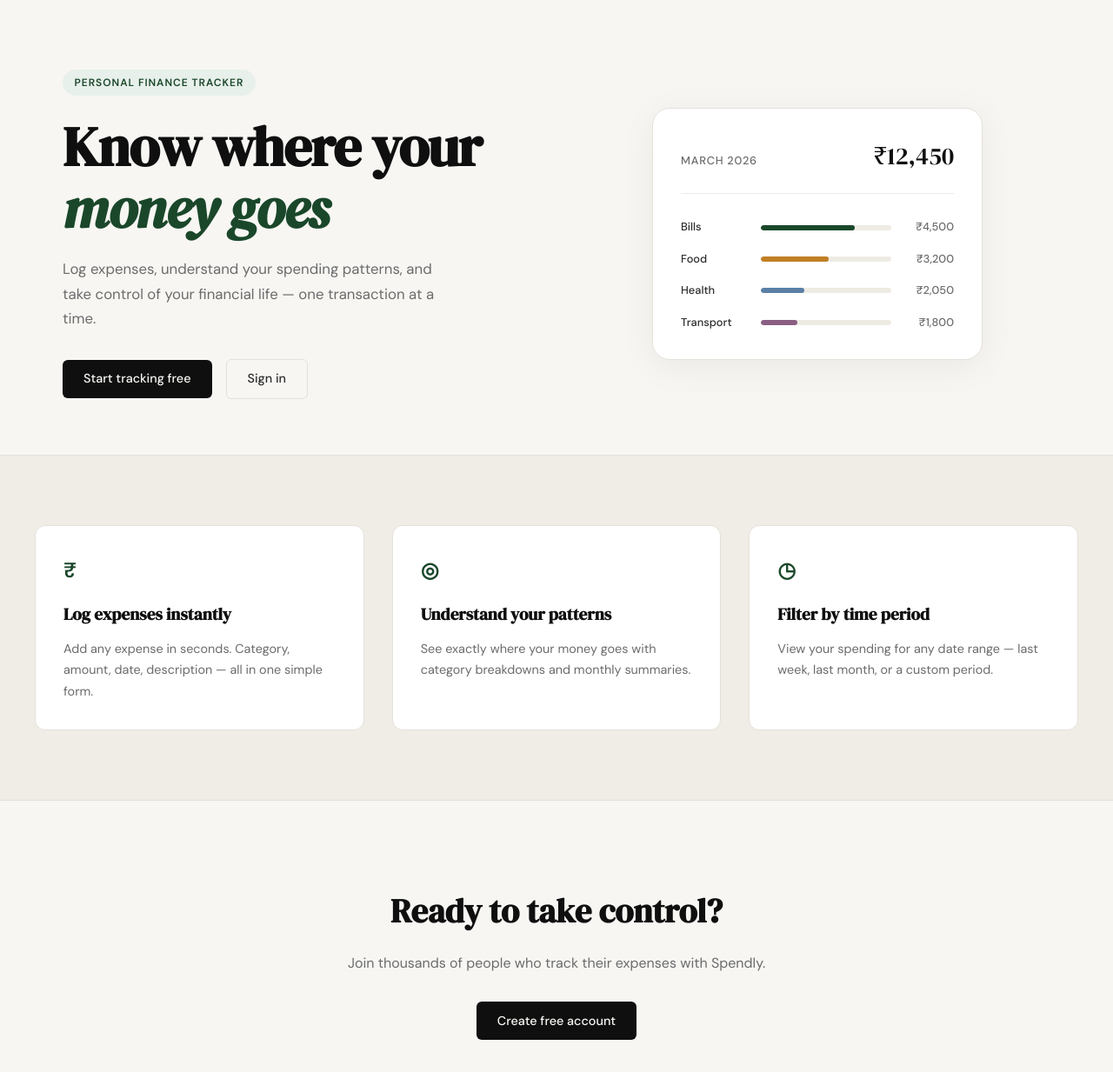
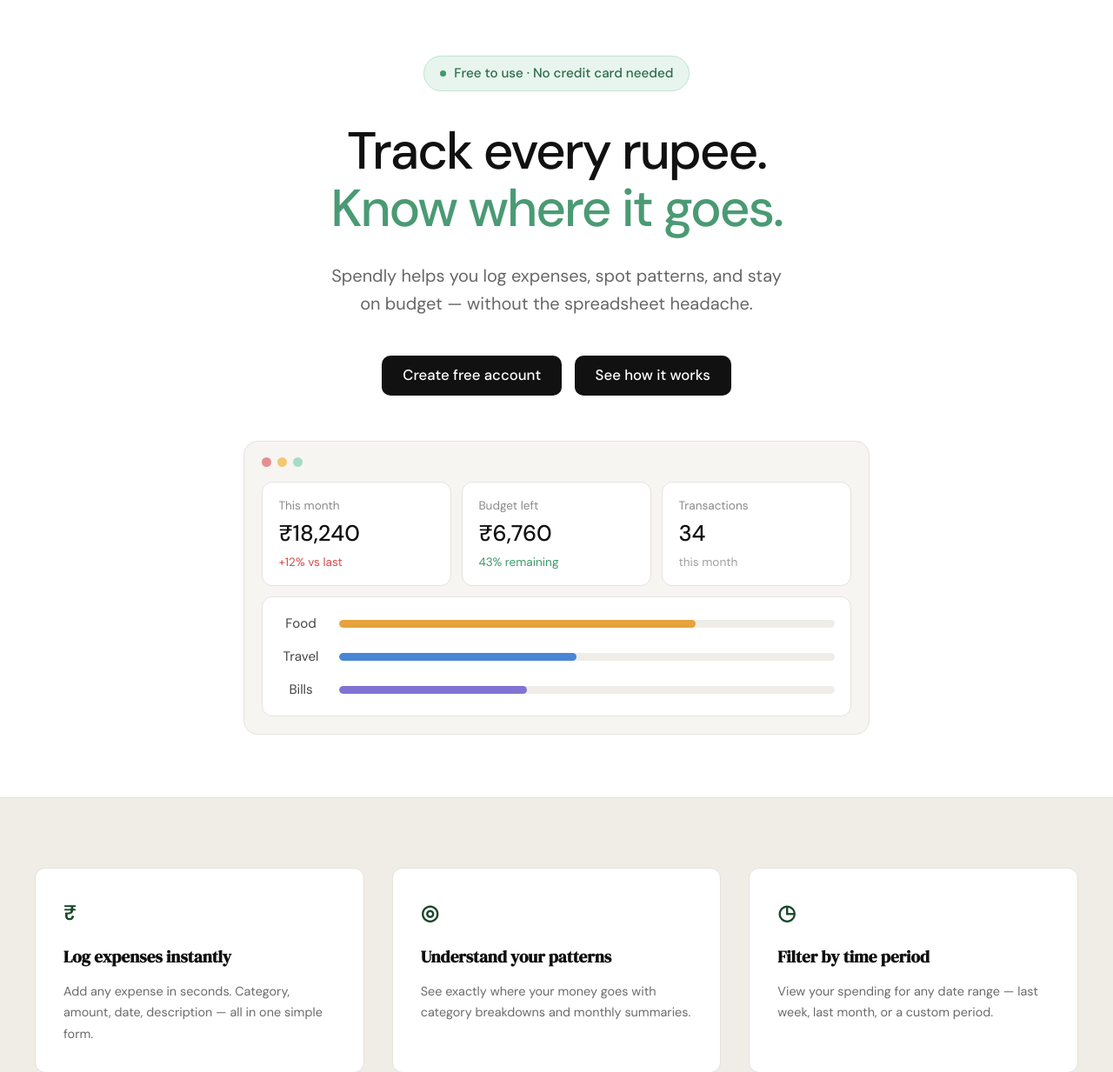
Before and after one commit to Rikesh-shah/expense-tracker, a Flask app: page / in a window 1280 px wide. Shown: the part 61-1294 px from the top of the page at 87% size. Run offline with Flask 3, Linux system fonts and the light colour scheme.

Commit message:
landing: redesign hero section to match mockup

```diff
--- /dev/null
+++ b/static/css/landing.css
@@ -0,0 +1,201 @@
+/* ------------------------------------------------------------------ */
+/* Landing hero                                                        */
+/* ------------------------------------------------------------------ */
+
+.lp-hero {
+    background: #ffffff;
+    padding: 4rem 1.5rem 4.5rem;
+}
+
+.lp-hero-inner {
+    max-width: 720px;
+    margin: 0 auto;
+    text-align: center;
+}
+
+/* Badge */
+
+.lp-badge {
+    display: inline-flex;
+    align-items: center;
+    gap: 0.6rem;
+    background: #e8f5ee;
+    border: 1px solid #bfe2cf;
+    color: #2e6b4c;
+    font-size: 0.95rem;
+    font-weight: 500;
+    padding: 0.45rem 1.1rem;
+    border-radius: 999px;
+    margin-bottom: 2.25rem;
+}
+
+.lp-badge-dot {
+    width: 7px;
+    height: 7px;
+    border-radius: 999px;
+    background: #3f9a6e;
+}
+
+/* Title */
+
+.lp-title {
+    font-family: var(--font-body);
+    font-size: clamp(2.5rem, 6vw, 3.75rem);
+    font-weight: 500;
+    line-height: 1.1;
+    letter-spacing: -0.035em;
+    color: #111111;
+    margin-bottom: 1.75rem;
+}
+
+.lp-title-accent { color: #4a9a74; }
+
+/* Subtitle */
+
+.lp-subtitle {
+    font-size: 1.25rem;
+    line-height: 1.6;
+    color: #666666;
+    max-width: 540px;
+    margin: 0 auto 2.75rem;
+}
+
+/* Buttons */
+
+.lp-actions {
+    display: flex;
+    justify-content: center;
+    gap: 0.9rem;
+    flex-wrap: wrap;
+}
+
+.lp-btn {
+    display: inline-flex;
+    align-items: center;
+    height: 2.9rem;
+    padding: 0 1.5rem;
+    background: #111111;
+    color: #ffffff;
+    font-size: 1.05rem;
+    font-weight: 500;
+    border-radius: 10px;
+    transition: background 0.2s;
+}
+
+.lp-btn:hover { background: var(--accent); }
+
+/* Dashboard mock */
+
+.lp-dash {
+    max-width: 720px;
+    margin: 3.25rem auto 0;
+    background: #f6f5f2;
+    border: 1px solid #e5e3dd;
+    border-radius: 16px;
+    padding: 1.1rem 1.25rem 1.25rem;
+}
+
+.lp-dash-dots {
+    display: flex;
+    gap: 0.45rem;
+    margin-bottom: 1.1rem;
+}
+
+.lp-dot {
+    width: 11px;
+    height: 11px;
+    border-radius: 999px;
+}
+
+.lp-dot-red    { background: #e58f8f; }
+.lp-dot-yellow { background: #f2c870; }
+.lp-dot-green  { background: #a6dcc4; }
+
+.lp-stats {
+    display: grid;
+    grid-template-columns: repeat(3, 1fr);
+    gap: 0.75rem;
+    margin-bottom: 0.75rem;
+}
+
+.lp-stat {
+    display: flex;
+    flex-direction: column;
+    background: #ffffff;
+    border: 1px solid #e5e3dd;
+    border-radius: 12px;
+    padding: 1rem 1.15rem;
+}
+
+.lp-stat-label {
+    font-size: 0.85rem;
+    color: #8a8a8a;
+    margin-bottom: 0.4rem;
+}
+
+.lp-stat-value {
+    font-size: 1.6rem;
+    font-weight: 500;
+    line-height: 1.2;
+    color: #111111;
+    margin-bottom: 0.35rem;
+}
+
+.lp-stat-note {
+    font-size: 0.85rem;
+    color: #a0a0a0;
+}
+
+.lp-note-up   { color: #d64c4c; }
+.lp-note-good { color: #3f9a6e; }
+
+.lp-cats {
+    display: flex;
+    flex-direction: column;
+    gap: 0.85rem;
+    background: #ffffff;
+    border: 1px solid #e5e3dd;
+    border-radius: 12px;
+    padding: 1.1rem 1.15rem 1.1rem 1rem;
+}
+
+.lp-cat-row {
+    display: flex;
+    align-items: center;
+    gap: 1rem;
+}
+
+.lp-cat-name {
+    width: 3.5rem;
+    flex-shrink: 0;
+    text-align: center;
+    font-size: 0.95rem;
+    color: #444444;
+}
+
+.lp-cat-track {
+    flex: 1;
+    height: 9px;
+    background: #efede7;
+    border-radius: 999px;
+    overflow: hidden;
+}
+
+.lp-cat-bar {
+    height: 100%;
+    border-radius: 999px;
+}
+
+.lp-bar-food   { background: #e6a33e; }
+.lp-bar-travel { background: #4a86d6; }
+.lp-bar-bills  { background: #7f74d3; }
+
+/* Responsive */
+
+@media (max-width: 600px) {
+    .lp-hero { padding: 3rem 1rem 3.5rem; }
+    .lp-badge { font-size: 0.8rem; margin-bottom: 1.75rem; }
+    .lp-subtitle { font-size: 1.05rem; }
+    .lp-btn { font-size: 0.95rem; }
+    .lp-stats { grid-template-columns: 1fr; }
+}
--- a/templates/landing.html
+++ b/templates/landing.html
@@ -2,60 +2,72 @@
 
 {% block title %}Spendly — Track Every Rupee{% endblock %}
 
+{% block head %}
+<link rel="stylesheet" href="{{ url_for('static', filename='css/landing.css') }}">
+{% endblock %}
+
 {% block content %}
 
-<section class="hero">
-    <div class="hero-inner">
-        <div class="hero-badge">Personal Finance Tracker</div>
-        <h1 class="hero-title">
-            Know where your<br>
-            <em>money goes</em>
+<section class="lp-hero">
+    <div class="lp-hero-inner">
+        <div class="lp-badge">
+            <span class="lp-badge-dot"></span>
+            Free to use · No credit card needed
+        </div>
+
+        <h1 class="lp-title">
+            Track every rupee.<br>
+            <span class="lp-title-accent">Know where it goes.</span>
         </h1>
-        <p class="hero-subtitle">
-            Log expenses, understand your spending patterns,
-            and take control of your financial life —
-            one transaction at a time.
+
+        <p class="lp-subtitle">
+            Spendly helps you log expenses, spot patterns, and stay
+            on budget — without the spreadsheet headache.
         </p>
-        <div class="hero-actions">
-            <a href="{{ url_for('register') }}" class="btn-primary">Start tracking free</a>
-            <a href="{{ url_for('login') }}" class="btn-ghost">Sign in</a>
+
+        <div class="lp-actions">
+            <a href="{{ url_for('register') }}" class="lp-btn">Create free account</a>
+            <a href="#" class="lp-btn">See how it works</a>
         </div>
     </div>
-    <div class="hero-visual">
-        <div class="mock-card">
-            <div class="mock-card-header">
-                <span class="mock-label">March 2026</span>
-                <span class="mock-total">₹12,450</span>
+
+    <div class="lp-dash">
+        <div class="lp-dash-dots">
+            <span class="lp-dot lp-dot-red"></span>
+            <span class="lp-dot lp-dot-yellow"></span>
+            <span class="lp-dot lp-dot-green"></span>
         </div>
-            <div class="mock-bars">
-                <div class="mock-bar-row">
-                    <span class="mock-cat">Bills</span>
-                    <div class="mock-bar-track">
-                        <div class="mock-bar" style="width: 72%"></div>
+
+        <div class="lp-stats">
+            <div class="lp-stat">
+                <span class="lp-stat-label">This month</span>
+                <span class="lp-stat-value">₹18,240</span>
+                <span class="lp-stat-note lp-note-up">+12% vs last</span>
             </div>
-                    <span class="mock-amt">₹4,500</span>
+            <div class="lp-stat">
+                <span class="lp-stat-label">Budget left</span>
+                <span class="lp-stat-value">₹6,760</span>
+                <span class="lp-stat-note lp-note-good">43% remaining</span>
             </div>
-                <div class="mock-bar-row">
-                    <span class="mock-cat">Food</span>
-                    <div class="mock-bar-track">
-                        <div class="mock-bar mock-bar-2" style="width: 52%"></div>
+            <div class="lp-stat">
+                <span class="lp-stat-label">Transactions</span>
+                <span class="lp-stat-value">34</span>
+                <span class="lp-stat-note">this month</span>
             </div>
-                    <span class="mock-amt">₹3,200</span>
         </div>
-                <div class="mock-bar-row">
-                    <span class="mock-cat">Health</span>
-                    <div class="mock-bar-track">
-                        <div class="mock-bar mock-bar-3" style="width: 33%"></div>
+
+        <div class="lp-cats">
+            <div class="lp-cat-row">
+                <span class="lp-cat-name">Food</span>
+                <div class="lp-cat-track"><div class="lp-cat-bar lp-bar-food" style="width: 72%"></div></div>
             </div>
-                    <span class="mock-amt">₹2,050</span>
+            <div class="lp-cat-row">
+                <span class="lp-cat-name">Travel</span>
+                <div class="lp-cat-track"><div class="lp-cat-bar lp-bar-travel" style="width: 48%"></div></div>
             </div>
-                <div class="mock-bar-row">
-                    <span class="mock-cat">Transport</span>
-                    <div class="mock-bar-track">
-                        <div class="mock-bar mock-bar-4" style="width: 28%"></div>
-                    </div>
-                    <span class="mock-amt">₹1,800</span>
-                </div>
+            <div class="lp-cat-row">
+                <span class="lp-cat-name">Bills</span>
+                <div class="lp-cat-track"><div class="lp-cat-bar lp-bar-bills" style="width: 38%"></div></div>
             </div>
         </div>
     </div>
```
Lines whose indentation alone changed are shown as unchanged.
